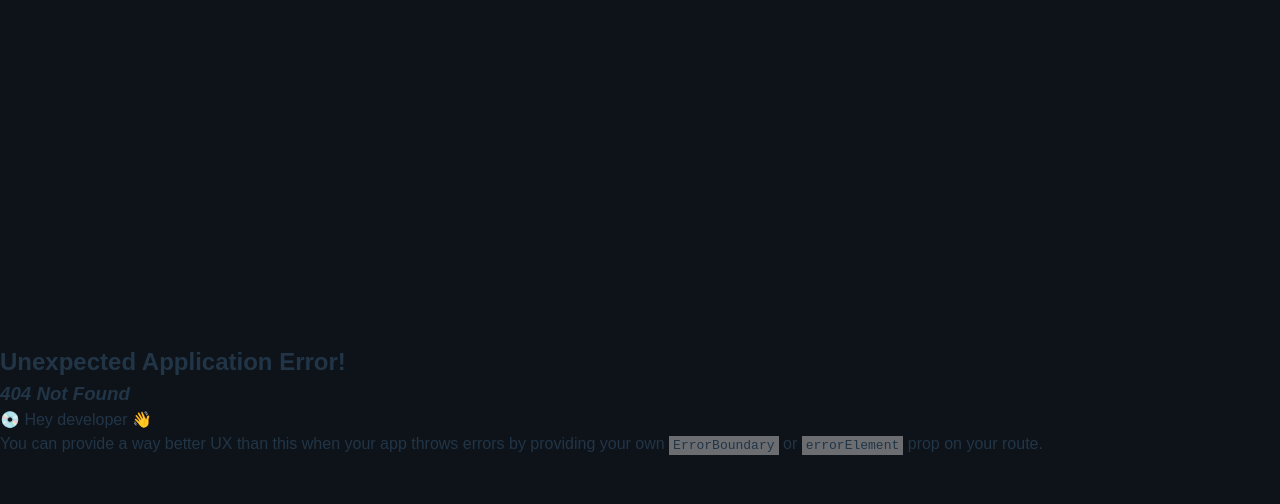
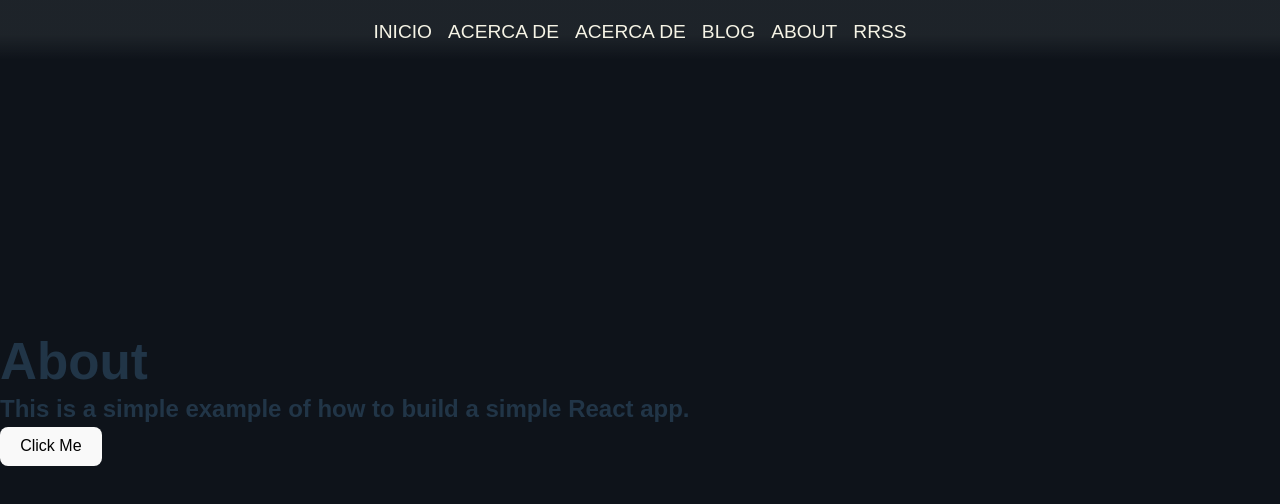
Before and after one commit to bassoldier/mapa-sonoro-tome, a React (Vite) app in the folder client/: page /about in a window 1280 px wide. Before the commit this address had no page. Shown: the top 504 px of the page. Built offline with nearby package versions, Linux system fonts and the light colour scheme.

Commit message:
Add style on top menu

```diff
--- a/client/src/App.css
+++ b/client/src/App.css
@@ -9,6 +9,17 @@
 body {
   background: #0E131A;
   font-family: "Montserrat", sans-serif;
+}
+
+header {
+  background: linear-gradient(180deg, rgba(41, 47, 52, 0.6) 49.54%, rgba(41, 47, 52, 0) 86.23%);
+  padding: 30px 0;
+  padding-bottom: 40px;
+  position: fixed;
+  top: 0;
+  left: 0;
+  width: 100%;
+  z-index: 99;
 }
 
 
@@ -26,7 +37,9 @@ body {
   text-transform: uppercase;
   font-weight: 500;
   display: inline-block;
-  width: 80px;
+  padding-left: 8px;
+  padding-right: 8px;
+
   -webkit-transition: all 0.2s ease-in-out;
   transition: all 0.2s ease-in-out;
 }
@@ -48,16 +61,16 @@ body {
 }
 
 .navMenu a:nth-child(1):hover ~ .dot {
-  -webkit-transform: translateX(30px);
-  transform: translateX(30px);
+  -webkit-transform: translateX(35px);
+  transform: translateX(35px);
   -webkit-transition: all 0.2s ease-in-out;
   transition: all 0.2s ease-in-out;
   opacity: 1;
 }
 
 .navMenu a:nth-child(2):hover ~ .dot {
-  -webkit-transform: translateX(110px);
-  transform: translateX(110px);
+  -webkit-transform: translateX(130px);
+  transform: translateX(130px);
   -webkit-transition: all 0.2s ease-in-out;
   transition: all 0.2s ease-in-out;
   opacity: 1;
--- a/client/src/components/TopMenu.jsx
+++ b/client/src/components/TopMenu.jsx
@@ -5,12 +5,12 @@ import routes from '../routes';
 const TopMenu = () => {
     return (
         <>
-            <nav class="navMenu">
+            <nav className="navMenu">
                 {
                     routes.map((route, index) =>{
                         return(
 
-                            <Link to="/">
+                            <Link key={index} to={route.path}>
                                 <i className="fas fa-tachometer-alt"></i>
                                 <span>{route.title}</span>
                             </Link>
@@ -21,7 +21,7 @@ const TopMenu = () => {
 
                 <Link to="/">
                     <i className="fas fa-tachometer-alt"></i>
-                    <span>Home2</span>
+                    <span>Acerca de</span>
                 </Link>
                 <Link to="/">
                     <i className="fas fa-tachometer-alt"></i>
@@ -36,7 +36,7 @@ const TopMenu = () => {
                     <span>RRSS</span>
                 </Link>
 
-                <div class="dot"></div>
+                <div className="dot"></div>
             </nav>
         </>
 
--- /dev/null
+++ b/client/src/pages/About.jsx
@@ -0,0 +1,22 @@
+import Layout from "../layouts/Layout";
+
+const About = () => {
+    return(
+        <>
+      <Layout>
+        <div className="home-container">
+          <h1 className="home-title">About</h1>
+          <h2 className="home-subtitle">
+            This is a simple example of how to build a simple React app.
+          </h2>
+          <button className="home-button" onClick={() => setCount(count + 1)}>
+            Click Me
+          </button>
+        </div>
+      </Layout>
+
+    </>
+    );
+}
+
+export default About;
--- a/client/src/routes.jsx
+++ b/client/src/routes.jsx
@@ -1,12 +1,18 @@
 
 
 import Home from './pages/Home';
+import About  from './pages/About';
 
 const routes = [
     {
         path: "/",
         element: <Home />,
-        title: "Home"
+        title: "Inicio"
+    },
+    {
+        path: "/about",
+        element: <About />,
+        title: "Acerca de"
     }
 ];
 
```
